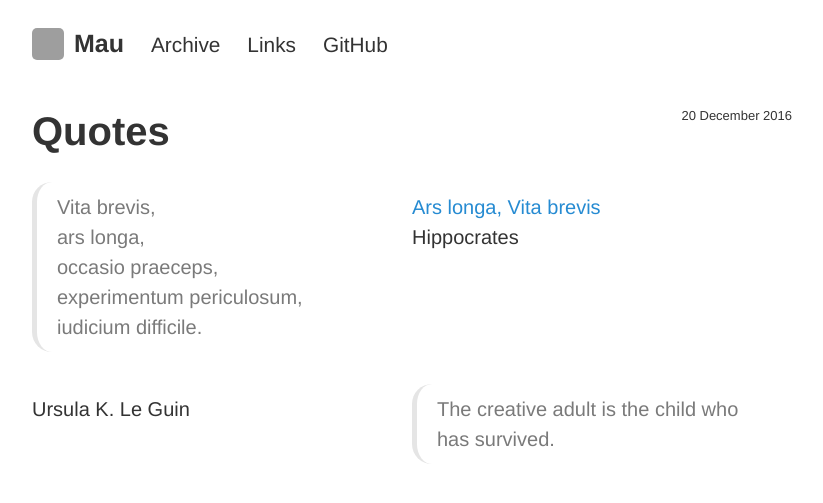
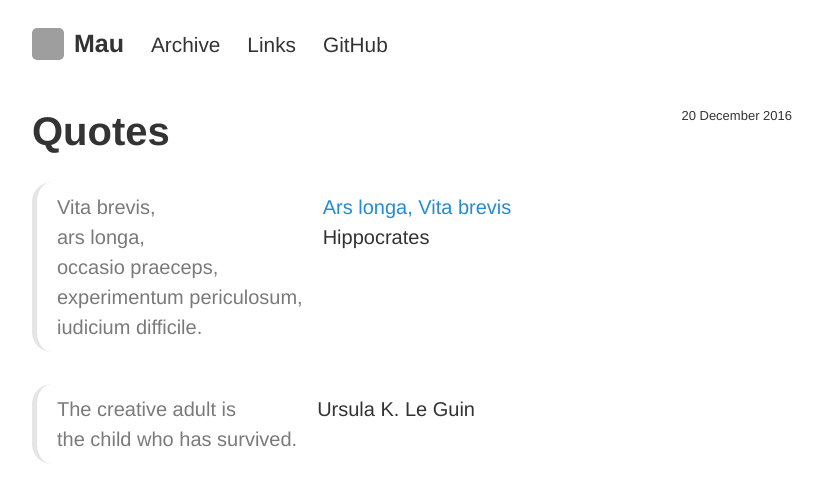
Before and after one commit to Maumagnaguagno/maumagnaguagno.github.io, a Jekyll site: the page built from quotes.md, in a window 1280 px wide. Shown: the top 503 px of the page, without its empty margins (228-1051 px from the left). Built offline with Jekyll 4.4.1, drawn with Linux system fonts in a browser that asks for light colours; our own code applies the rules of GitHub Pages for plain Markdown files; grey boxes are pictures that could not be loaded.

Commit message:
Remove table width control

```diff
--- a/css/style.scss
+++ b/css/style.scss
@@ -140,5 +140,5 @@ table {
 
 // Split
 
-.split { display: table-row }
+.split { display: table }
 .split>div { display: table-cell }
--- a/quotes.md
+++ b/quotes.md
@@ -7,7 +7,7 @@ hidden: true
 
 # Quotes
 
-<div class="split"><div style="width:45%" markdown="1">
+<div class="split"><div markdown="1">
 
 > Vita brevis,
 > ars longa,
@@ -15,19 +15,20 @@ hidden: true
 > experimentum periculosum,
 > iudicium difficile.
 
-</div><div style="width:45%" markdown="1">
+</div><div markdown="1">
 
 [Ars longa, Vita brevis](https://en.wikipedia.org/wiki/Ars_longa,_vita_brevis)
 Hippocrates
 
 </div></div>
 
-<div class="split"><div style="width:45%" markdown="1">
+<div class="split"><div markdown="1">
+
+> The creative adult is
+> the child who has survived.
+
+</div><div markdown="1">
 
 Ursula K. Le Guin
 
-</div><div style="width:45%" markdown="1">
-
-> The creative adult is the child who has survived.
-
 </div></div>
```
